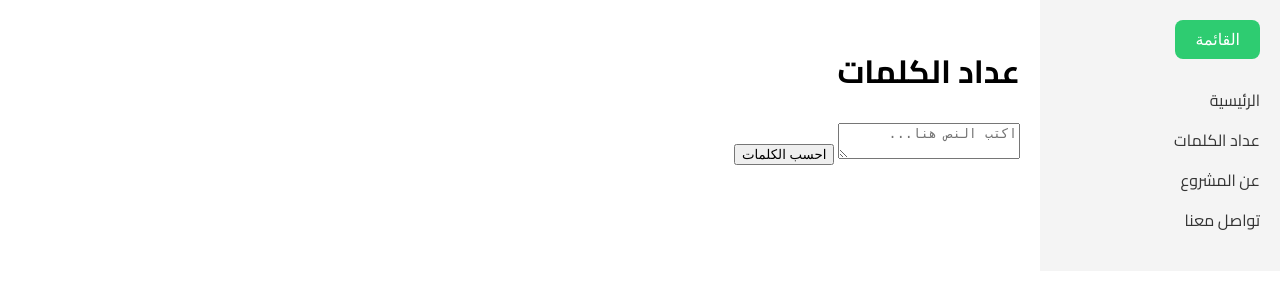
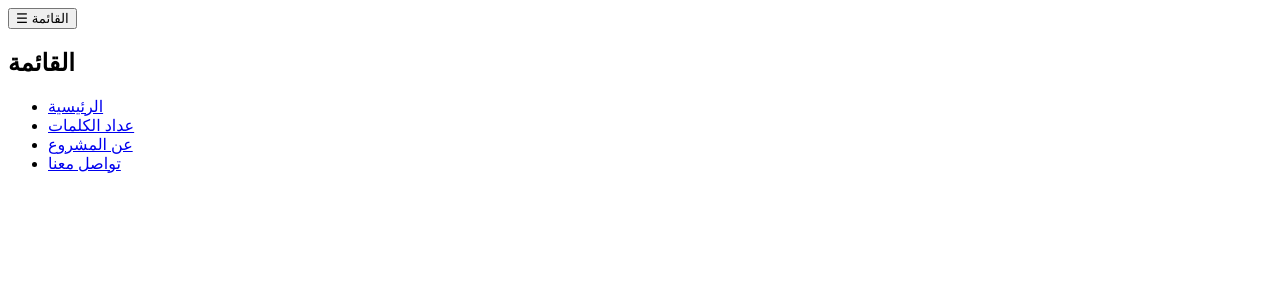
Before and after one commit to ahmadremaw/word-counter-fixed, a Flask app: page / in a window 1280 px wide. Shown: the top 300 px of the page. Run offline with Flask 3, Linux system fonts and the light colour scheme.

Commit message:
Update index.html

```diff
--- a/templates/index.html
+++ b/templates/index.html
@@ -1,39 +1,31 @@
-{% extends "layout.html" %}
-{% block content %}
+<body>
+    <button class="menu-toggle" onclick="toggleSidebar()">☰ القائمة</button>
 
-<!-- زر القائمة -->
-<button id="menu-toggle">القائمة</button>
-<!-- القائمة الجانبية -->
-<nav id="side-menu">
-    <ul>
-        <li><a href="/">الرئيسية</a></li>
-        <li><a href="/counter">عداد الكلمات</a></li>
-        <li><a href="/about">معلومات عنا</a></li>
-    </ul>
-</nav>
+    <!-- Overlay -->
+    <div id="overlay" class="overlay" onclick="toggleSidebar()"></div>
 
-<h1>عداد الكلمات</h1>
-<form method="POST">
-    <textarea name="text" placeholder="اكتب النص هنا...">{{ text }}</textarea>
-    <button type="submit">احسب الكلمات</button>
-</form>
+    <div class="layout">
+        <nav class="sidebar" id="sidebar">
+            <h2>القائمة</h2>
+            <ul>
+                <li><a href="/">الرئيسية</a></li>
+                <li><a href="/pages/word-counter">عداد الكلمات</a></li>
+                <li><a href="/about">عن المشروع</a></li>
+                <li><a href="/contact">تواصل معنا</a></li>
+            </ul>
+        </nav>
 
-{% if word_count is not none %}
-    <div class="result">
-        عدد الكلمات: <strong>{{ word_count }}</strong>
+        <div class="container">
+            {% block content %}{% endblock %}
+        </div>
     </div>
-{% endif %}
 
-<!-- كود JavaScript لزر القائمة -->
-<script>
-    document.addEventListener("DOMContentLoaded", function () {
-        const menuToggle = document.getElementById("menu-toggle");
-        const sideMenu = document.getElementById("side-menu");
-
-        menuToggle.addEventListener("click", function () {
-            sideMenu.style.display = (sideMenu.style.display === "block") ? "none" : "block";
-        });
-    });
-</script>
-
-{% endblock %}
+    <script>
+        function toggleSidebar() {
+            const sidebar = document.getElementById('sidebar');
+            const overlay = document.getElementById('overlay');
+            sidebar.classList.toggle('active');
+            overlay.classList.toggle('active');
+        }
+    </script>
+</body>
```
